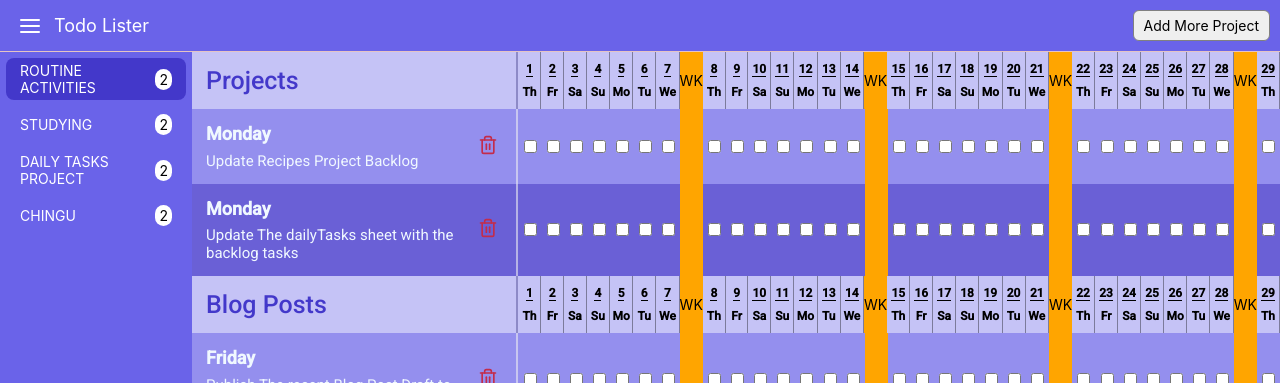
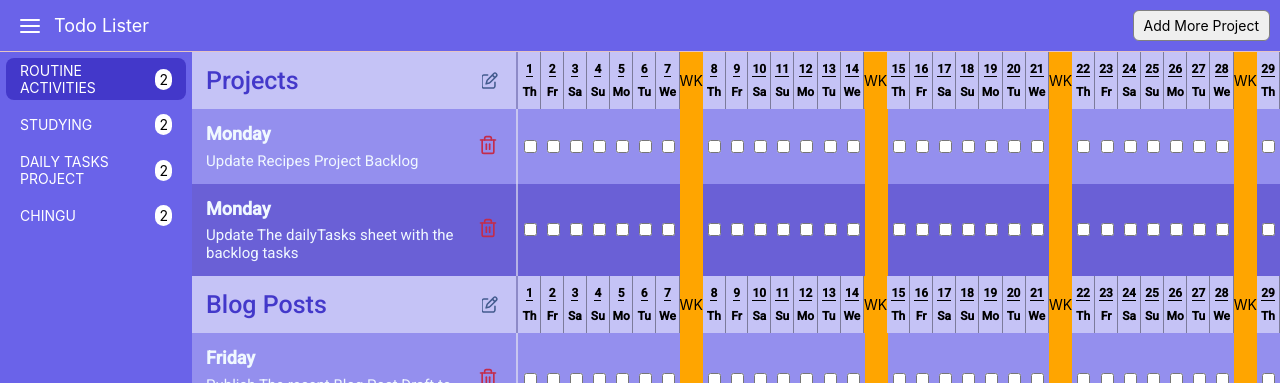
Before and after one commit to chingu-voyages/v47-tier2-team-12, a React (Vite) app: page / in a window 1280 px wide. Shown: the top 383 px of the page. Built offline with nearby package versions, Linux system fonts and the light colour scheme.

Commit message:
update icon designed

```diff
--- a/package.json
+++ b/package.json
@@ -14,6 +14,7 @@
     "react": "^18.2.0",
     "react-dom": "^18.2.0",
     "react-feather": "^2.0.10",
+    "react-icons": "^5.0.1",
     "react-router": "^6.21.3",
     "react-router-dom": "^6.21.3"
   },
--- a/src/components/Dashboard/Dashboard.css
+++ b/src/components/Dashboard/Dashboard.css
@@ -87,6 +87,25 @@
     overflow: hidden;
 }
 
+.activity-name-container {
+    display: flex;
+    justify-content: space-between;
+    align-items: center;
+}
+
+
+.update-icon {
+    cursor: pointer;
+    border: none;
+    background-color: transparent;
+    color: hsl(221, 36%, 41%);
+    padding: 0.3em;
+}
+
+.update-icon:hover {
+    background-color: hsla(240, 33%, 97%, 0.202);
+}
+
 .task-inner-container {
     display: grid;
     grid-template-columns: 30% 70%;
@@ -110,6 +129,7 @@
     height: full;
     padding: 1rem;
 }
+
 .check-boxes-inner-container {
     display: flex;
     justify-content: center;
@@ -119,20 +139,24 @@
     height: 100%;
     padding: 1rem;
 }
-.main-div-checkboxes{
+
+.main-div-checkboxes {
     display: flex;
     height: 100%;
 }
-.input-checked-box{
+
+.input-checked-box {
     margin: 0px;
 }
-.week-end{
-    background-color:orange ;
+
+.week-end {
+    background-color: orange;
     text-align: center;
     display: flex;
     align-items: center;
 }
-.visiblity-hidden{
+
+.visiblity-hidden {
     visibility: hidden;
     padding: inherit;
 
--- a/src/components/Dashboard/Dashboard.jsx
+++ b/src/components/Dashboard/Dashboard.jsx
@@ -2,6 +2,8 @@ import React, { useContext, useState } from "react";
 import { Todo_context } from "../Context/Context";
 import "./Dashboard.css";
 import { Trash2 } from "react-feather";
+import { FaRegPenToSquare } from "react-icons/fa6";
+
 
 const Dashboard = () => {
   const { projectData, setProjectData, globalData,
@@ -64,6 +66,7 @@ const Dashboard = () => {
             <div className="activity-inner-container">
               <div className="activity-name-container">
                 <h3 className="activity-name">{item.activityName}</h3>
+                <FaRegPenToSquare className="update-icon" size={25} />
               </div>
               <div className="day-container">
                 {monthData.map((item, index) => {
```
Also changed, not shown: 1 other file (tests, documents, lock files or other folders).
